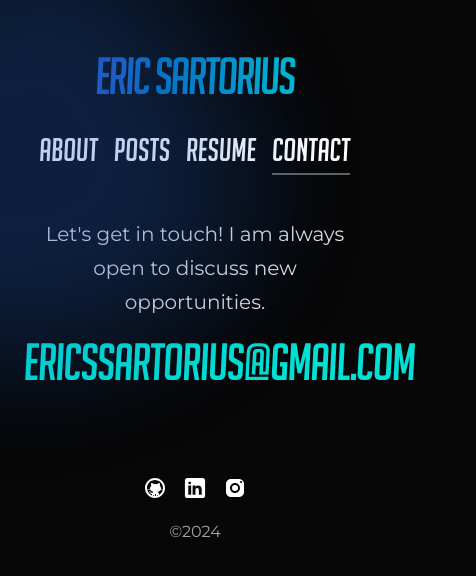
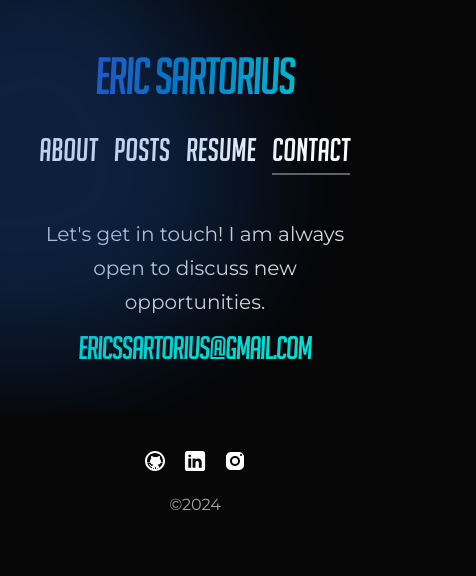
Before and after one commit to EricSSartorius/home, a SvelteKit app: page /contact in a window 390 px wide. Shown: the top 576 px of the page, 476 px wide, since content can reach past the window. Built offline with nearby package versions, Linux system fonts and the light colour scheme.

Commit message:
Updated layout css bug

```diff
--- a/src/routes/+layout.svelte
+++ b/src/routes/+layout.svelte
@@ -8,24 +8,27 @@
 </script>
 
 <!-- <Construction /> -->
-<main class="relative">
+<div class="site-wrapper">
 	<BlobWrapper>
 		<h1 class="text-gradient text-center margin-top"><a href="/">Eric Sartorius</a></h1>
 		<Menu />
-		{@render children()}
+		<main>
+			{@render children()}
+		</main>
 	</BlobWrapper>
-</main>
+</div>
 <footer>
 	<SocialMedia />
 	<span class="subtext text-sm">&copy;{new Date().getFullYear()}</span>
 </footer>
 
 <style>
-	main {
+	.site-wrapper {
 		display: flex;
 		flex-direction: column;
 		max-width: 800px;
 		margin: 0 auto;
+		overflow: hidden;
 		padding: var(--gap-lg) var(--gap-lg) var(--gap-xl) var(--gap-lg);
 	}
 
--- a/src/routes/contact/+page.svelte
+++ b/src/routes/contact/+page.svelte
@@ -14,7 +14,7 @@
 
 <style>
 	a {
-		font-size: var(--font-size-xxxl);
+		font-size: clamp(var(--font-size-xl), 5vw, var(--font-size-xxxl));
 		color: var(--secondary);
 		transition-property: all;
 		transition-duration: 0.5s;
```
